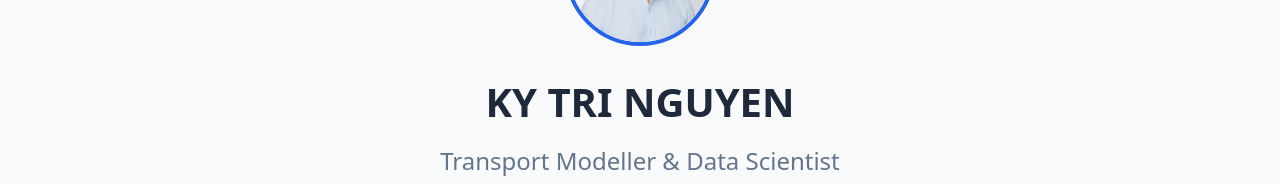
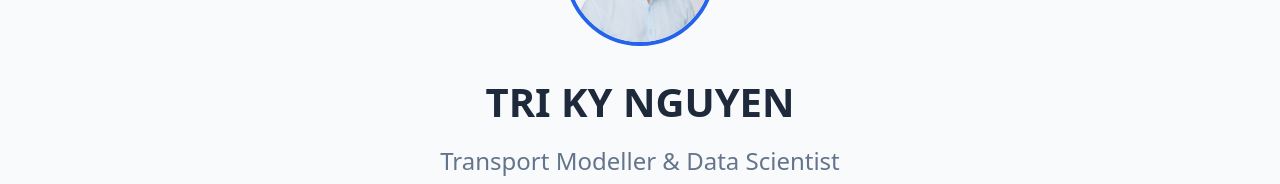
Before and after one commit to tringuyenarup/tringuyenarup.github.io, a plain HTML site: page index.html in a window 1280 px wide. Shown: the part 136-320 px from the top of the page. Drawn offline with Linux system fonts and the light colour scheme.

Commit message:
update README.md

```diff
--- a/index.html
+++ b/index.html
@@ -210,7 +210,7 @@
     <!-- Header Section -->
     <header>
         <img src="./data/photo.jpg" alt="Ky Tri Nguyen Profile" class="profile-image">
-        <h1>KY TRI NGUYEN</h1>
+        <h1>TRI KY NGUYEN</h1>
         <p class="role">Transport Modeller & Data Scientist</p>
         <p>Transport Modeller at ARUP Melbourne with a PhD in Transport Modelling from Monash University. I specialise in developing analytical frameworks and data-driven solutions for complex transportation problems with expertise spanning activity-based modelling, simulation, optimisation, and implementing high-performance tools.</p>
 
```
Also changed, not shown: 2 other files.
